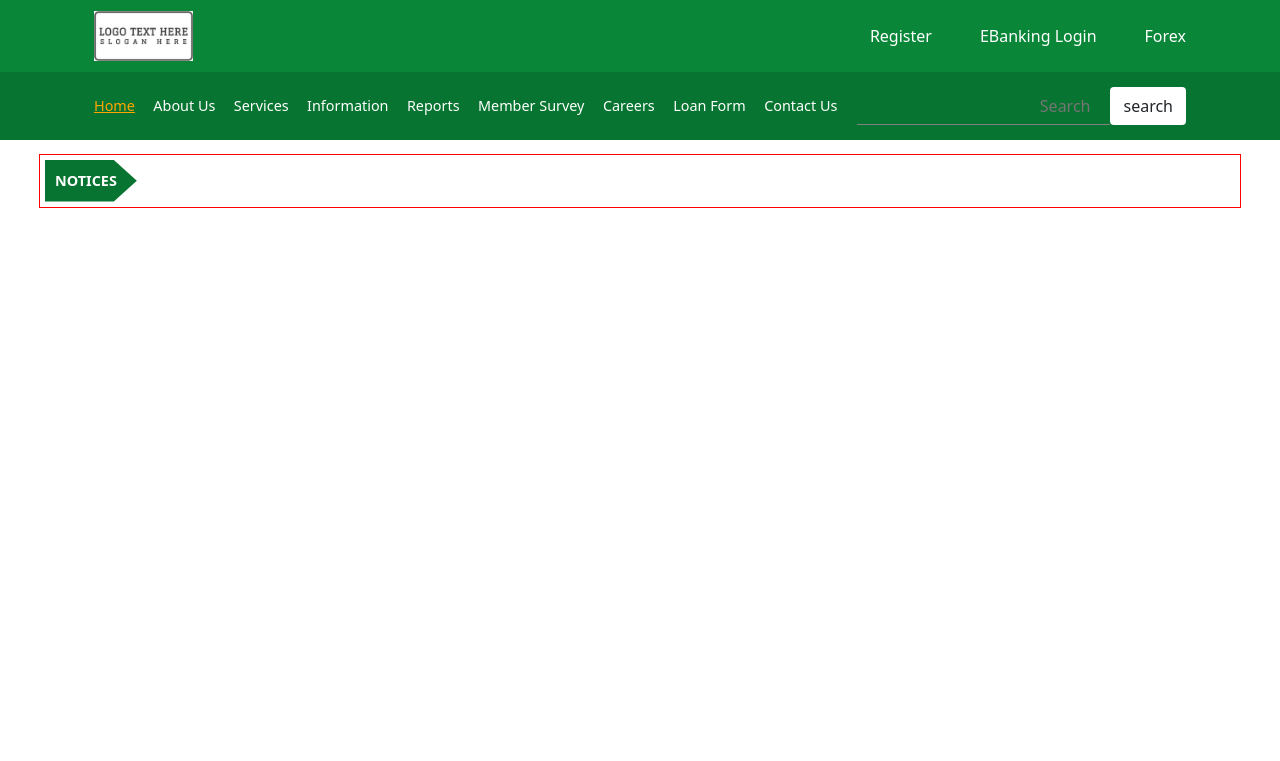
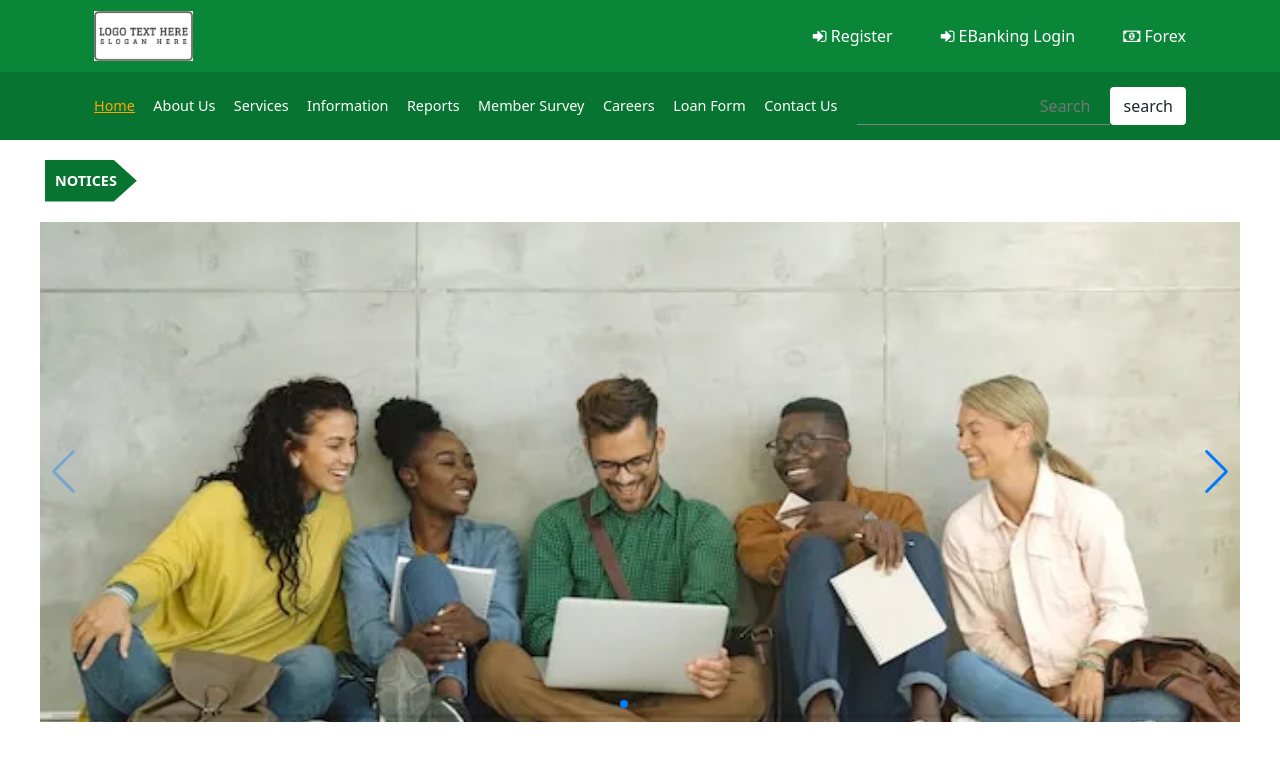
Before and after one commit to prakashtaz0091/navodaya, a Django app: template main/templates/main/index.html in a window 1280 px wide. Shown: the top 761 px of the page. Run offline with Django 5.2, Linux system fonts and the light colour scheme; the template is opened without the code that fills it, so the values that code supplies are empty.

Commit message:
slider and icons

```diff
--- a/main/templates/main/index.html
+++ b/main/templates/main/index.html
@@ -16,6 +16,21 @@
     <title>Navodaya</title>
 
     <link rel="stylesheet" href="./style.css" />
+
+    <!-- swiper js  -->
+    <link
+      rel="stylesheet"
+      href="https://cdn.jsdelivr.net/npm/swiper@11/swiper-bundle.min.css"
+    />
+    <!-- swiper js  -->
+
+    <!-- fontawesome 4.7 -->
+    <link
+      rel="stylesheet"
+      href="https://cdnjs.cloudflare.com/ajax/libs/font-awesome/4.7.0/css/font-awesome.min.css"
+    />
+
+    <!-- fontawesome 4.7 -->
   </head>
   <body>
     <div class="content-main">
@@ -31,9 +46,20 @@
               </div>
 
               <div class="d-flex gap-5 top-bar-links">
-                <a class="top-bar-link" href="">Register</a>
-                <a class="top-bar-link" href="">EBanking Login</a>
-                <a class="top-bar-link" href="">Forex</a>
+                <a class="top-bar-link" href="">
+                  <i class="fa fa-sign-in"></i>
+                  Register</a
+                >
+                <a class="top-bar-link" href="">
+                  <i class="fa fa-sign-in"></i>
+
+                  EBanking Login</a
+                >
+                <a class="top-bar-link" href="">
+                  <i class="fa fa-money"></i>
+
+                  Forex</a
+                >
               </div>
             </div>
           </nav>
@@ -78,9 +104,75 @@
 
       <div class="marquee-slider">
         <div class="marquee-head">Notices</div>
-        <marquee behavior="scroll" direction="">
-          <div class="marquee-item">hello</div>
+        <marquee class="" behavior="scroll" direction="">
+          <div class="marquee-item">
+            <i class="fa fa-arrow-right"></i>
+            headline1
+          </div>
+          <div class="marquee-item">
+            <i class="fa fa-arrow-right"></i>
+            headline1
+          </div>
+          <div class="marquee-item">
+            <i class="fa fa-arrow-right"></i>
+            headline1
+          </div>
+          <div class="marquee-item">
+            <i class="fa fa-arrow-right"></i>
+            headline1
+          </div>
+          <div class="marquee-item">
+            <i class="fa fa-arrow-right"></i>
+            headline1
+          </div>
+          <div class="marquee-item">
+            <i class="fa fa-arrow-right"></i>
+            headline1
+          </div>
+          <div class="marquee-item">
+            <i class="fa fa-arrow-right"></i>
+            headline1
+          </div>
+          <div class="marquee-item">
+            <i class="fa fa-arrow-right"></i>
+            headline1
+          </div>
+          <div class="marquee-item">
+            <i class="fa fa-arrow-right"></i>
+            headline1
+          </div>
+          <div class="marquee-item">
+            <i class="fa fa-arrow-right"></i>
+            headline1
+          </div>
         </marquee>
+      </div>
+
+      <!-- Slider main container -->
+      <div class="swiper">
+        <!-- Additional required wrapper -->
+        <div class="swiper-wrapper">
+          <!-- Slides -->
+          <div class="swiper-slide">
+            <img src="./images/demo-img-1.webp" alt="" />
+          </div>
+          <div class="swiper-slide">
+            <img src="./images/demo-img-2.webp" alt="" />
+          </div>
+          <div class="swiper-slide">
+            <img src="./images/demo-img-3.jpg" alt="" />
+          </div>
+          ...
+        </div>
+        <!-- If we need pagination -->
+        <div class="swiper-pagination"></div>
+
+        <!-- If we need navigation buttons -->
+        <div class="swiper-button-prev"></div>
+        <div class="swiper-button-next"></div>
+
+        <!-- If we need scrollbar -->
+        <div class="swiper-scrollbar"></div>
       </div>
     </div>
 
@@ -98,5 +190,10 @@
     <script src="https://cdn.jsdelivr.net/npm/@popperjs/core@2.9.2/dist/umd/popper.min.js" integrity="sha384-IQsoLXl5PILFhosVNubq5LC7Qb9DXgDA9i+tQ8Zj3iwWAwPtgFTxbJ8NT4GN1R8p" crossorigin="anonymous"></script>
     <script src="https://cdn.jsdelivr.net/npm/bootstrap@5.0.2/dist/js/bootstrap.min.js" integrity="sha384-cVKIPhGWiC2Al4u+LWgxfKTRIcfu0JTxR+EQDz/bgldoEyl4H0zUF0QKbrJ0EcQF" crossorigin="anonymous"></script>
     -->
+
+    <!-- swiper js  -->
+    <script src="https://cdn.jsdelivr.net/npm/swiper@11/swiper-bundle.min.js"></script>
+    <script src="./swiper.js"></script>
+    <!-- swiper js  -->
   </body>
 </html>
--- a/main/templates/main/style.css
+++ b/main/templates/main/style.css
@@ -81,7 +81,6 @@
   .marquee-slider {
     max-width: 1200px;
     margin: 15px auto;
-    outline: 1px solid red;
     display: flex;
     padding: 5px;
     position: relative;
@@ -96,5 +95,45 @@
       clip-path: polygon(0% 0%, 75% 0%, 100% 50%, 75% 100%, 0% 100%);
       -webkit-clip-path: polygon(0% 0%, 75% 0%, 100% 50%, 75% 100%, 0% 100%);
     }
+    marquee {
+      display: flex;
+      align-items: center;
+    }
+    .marquee-item {
+      display: inline-block;
+      margin: auto;
+      margin: 0 10px;
+      font-size: 0.9rem;
+      font-weight: 500;
+
+      i {
+        color: white;
+        background-color: orangered;
+        font-size: small;
+        padding: 5px 6px;
+        border-radius: 50%;
+      }
+    }
+  }
+
+  .swiper {
+    max-width: 1200px;
+    height: 500px;
+  }
+
+  .swiper-slide {
+    text-align: center;
+    font-size: 18px;
+    background: #fff;
+    display: flex;
+    justify-content: center;
+    align-items: center;
+  }
+
+  .swiper-slide img {
+    display: block;
+    width: 100%;
+    height: 100%;
+    object-fit: cover;
   }
 }
--- /dev/null
+++ b/main/templates/main/swiper.js
@@ -0,0 +1,16 @@
+var swiper = new Swiper(".swiper", {
+    spaceBetween: 30,
+    centeredSlides: true,
+    autoplay: {
+      delay: 2500,
+      disableOnInteraction: false,
+    },
+    pagination: {
+      el: ".swiper-pagination",
+      clickable: true,
+    },
+    navigation: {
+      nextEl: ".swiper-button-next",
+      prevEl: ".swiper-button-prev",
+    },
+  });
```
Also changed, not shown: main/templates/main/images/demo-img-1.webp (added), main/templates/main/images/demo-img-2.webp (added), 1 other file.
